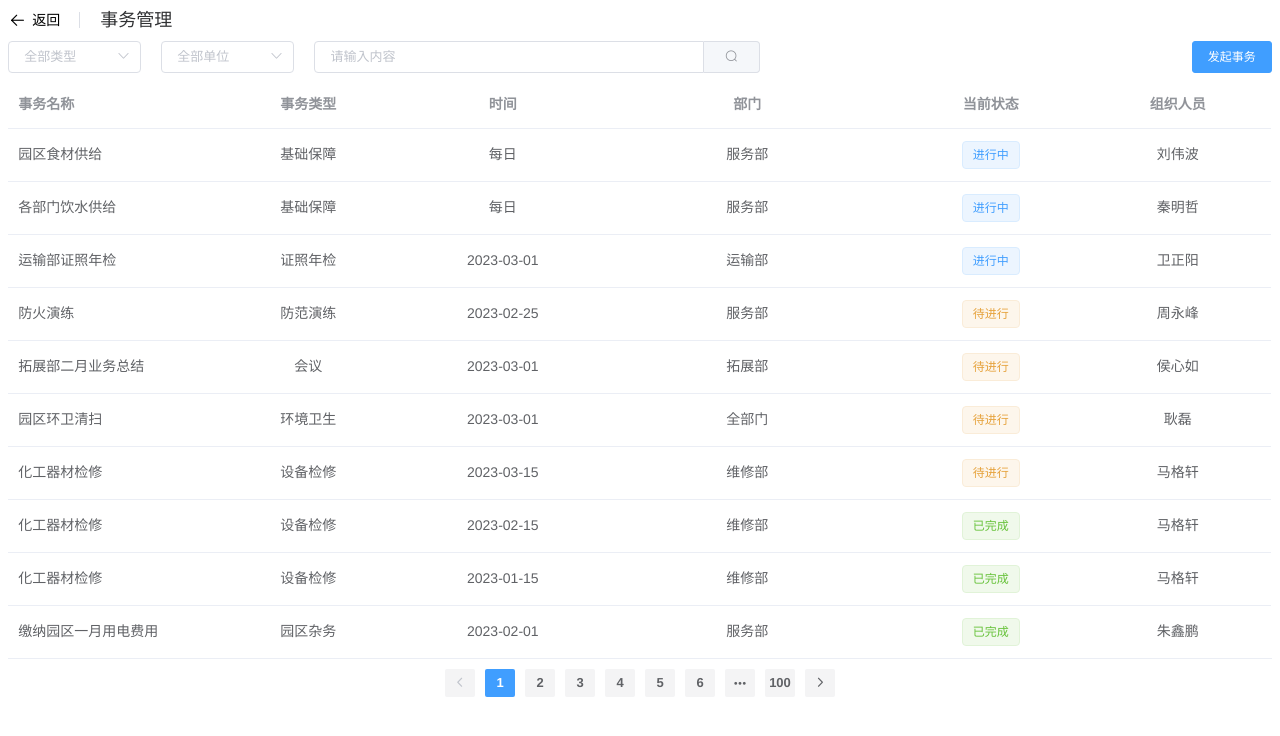
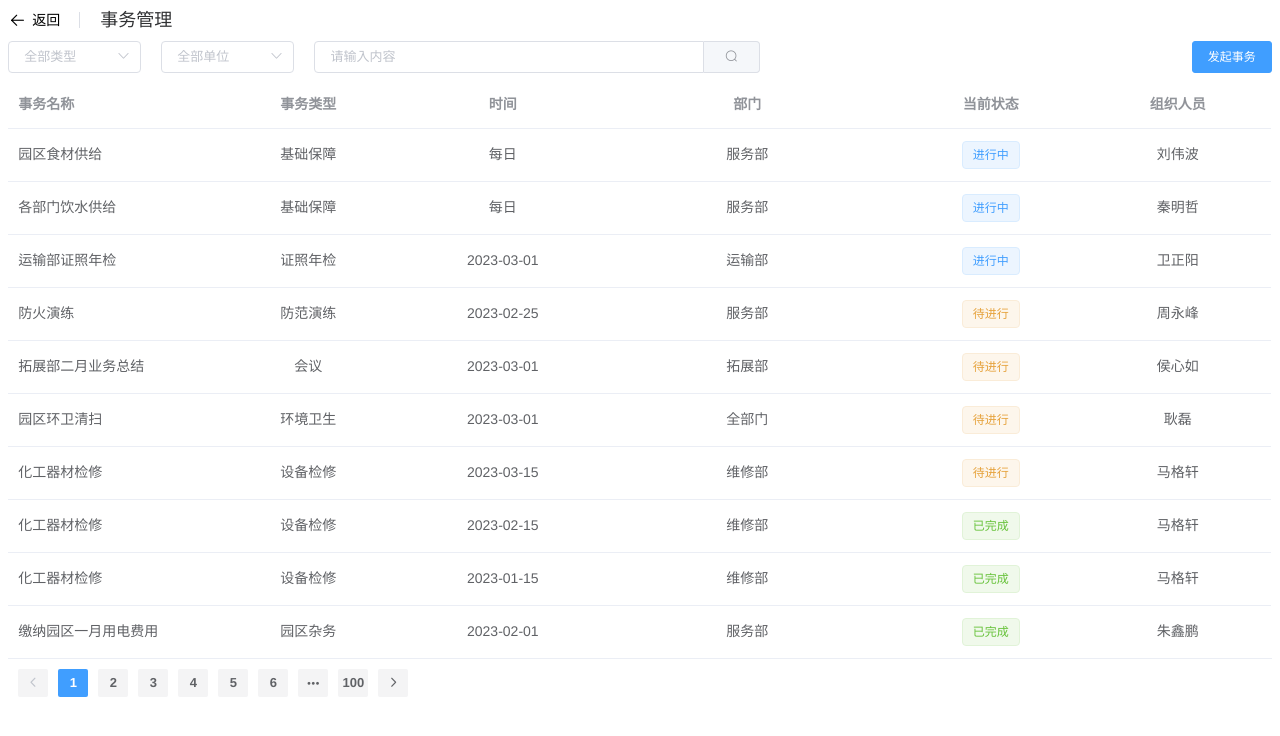
Before and after one commit to bo-ddd/industry, a Vue app: page /transactionManagement in a window 1280 px wide. Shown: the top 736 px of the page. Built offline with nearby package versions, Linux system fonts and the light colour scheme; what @jiaminghi/data-view would draw is missing.

Commit message:
修改图片线上地址

```diff
--- a/src/views/loginView/loginView.vue
+++ b/src/views/loginView/loginView.vue
@@ -76,7 +76,7 @@ export default {
 .main {
     width: 100vw;
     height: 100vh;
-    background-image: url("../../assets/images/xk2.png");
+    background-image: url("https://unier.oss-cn-beijing.aliyuncs.com/industry/images/xk2.png");
     background-size: 100% 100%;
     background-repeat: no-repeat;
     color: #2e77f8;
--- a/src/views/officeManagement/transactionManagement/transactionManagement.vue
+++ b/src/views/officeManagement/transactionManagement/transactionManagement.vue
@@ -169,7 +169,7 @@
         </el-table-column>
       </el-table>
       <el-pagination
-        class="pagination mt-2"
+        class=" mt-2"
         background
         layout="prev, pager, next"
         :total="1000"
```
